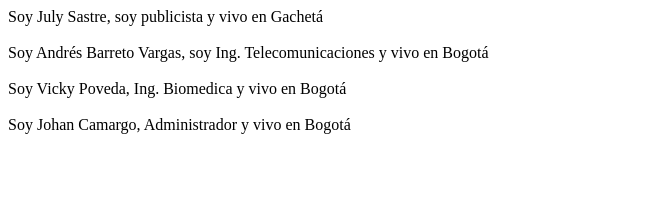
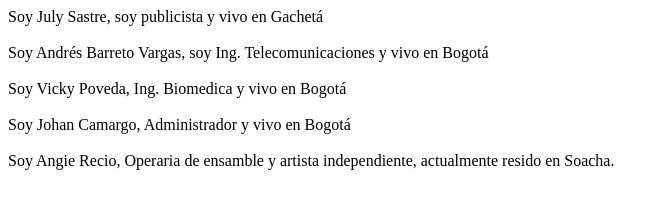
Before and after one commit to andresbarreto007/master_team, a plain HTML site: page Presentacion.html in a window 1280 px wide. Shown: the whole page, without its empty margins (0-668 px from the left). Drawn offline with Linux system fonts and the light colour scheme.

Commit message:
Se añade la presentación de Angie Recio.

```diff
--- a/Presentacion.html
+++ b/Presentacion.html
@@ -15,5 +15,7 @@
     <br>
     <div> Soy Johan Camargo, Administrador y vivo en Bogotá</div>
     <br>
+    <div> Soy Angie Recio, Operaria de ensamble y artista independiente, actualmente resido en Soacha.</div>
+    <br>
 </body>
 </html>
```
